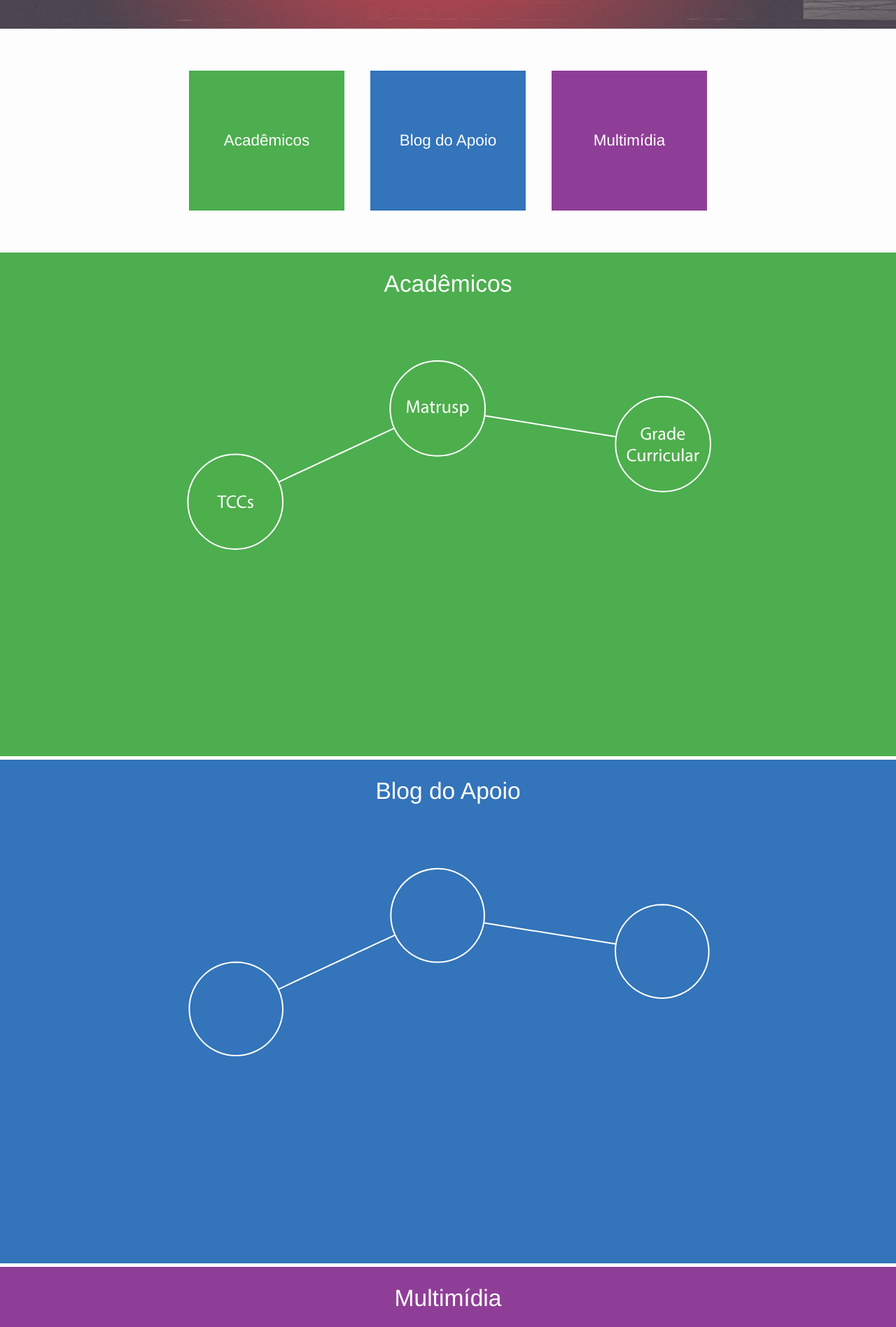
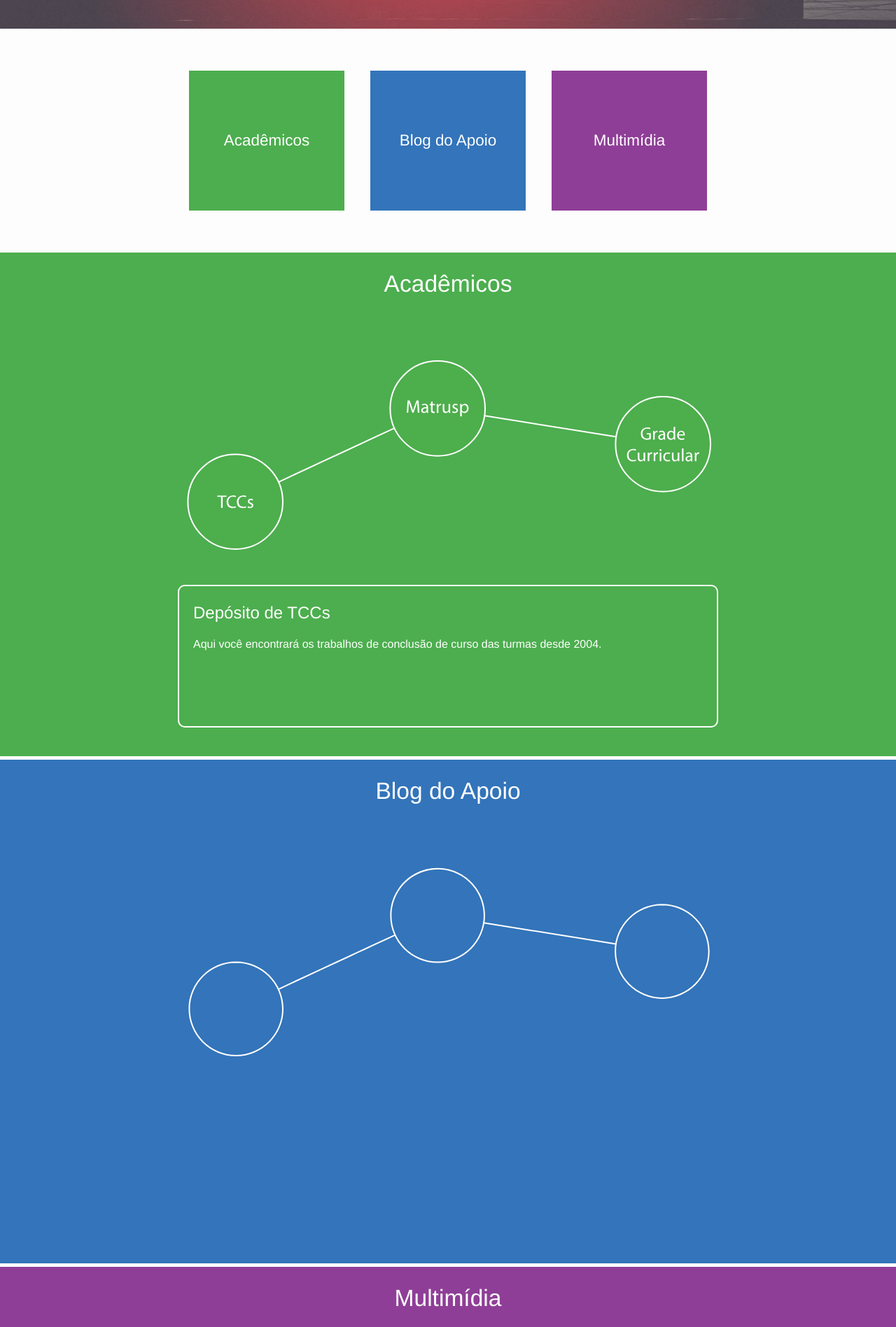
Before and after one commit to nathanPro/ApoioAoBCC, a Jekyll site: the page built from index.html, in a window 1280 px wide. Shown: the part 510-2407 px from the top of the page at 70% size. Built offline with Jekyll 4.4.1, drawn with Linux system fonts in a browser that asks for light colours.

Commit message:
Feita div que ficara invisivel

```diff
--- a/_sass/_layout.scss
+++ b/_sass/_layout.scss
@@ -313,6 +313,17 @@
             max-width:769px;
             margin:auto;
         }
+        .descricao {
+            width: 60%;
+            margin: auto;
+            color: white;
+            border: 2px solid white;
+            border-radius: 10px;
+            margin-top: 40px;
+
+            h4 {font-size: 1.5em; margin-left: 20px; margin-top: 20px;}
+            p {margin-left: 20px;}
+        }
     }
 
     #academicos {
@@ -338,6 +349,11 @@
             border-radius: 100px;
         }
 
+        #da1 {
+            display:block;
+            height: 200px;
+        }
+
     }
     #blog {
         background-color: $cor2;
--- a/index.html
+++ b/index.html
@@ -38,7 +38,7 @@
             <h1>Acadêmicos</h1>
 
             <div class="grafo">
-                <a href="http://google.com"><div class="cover1" ></div></a><div class="cover2"></div>
+                <a href="http://google.com"><div class="cover1" id="ga1"></div></a><div class="cover2"></div>
                 <svg xmlns="http://www.w3.org/2000/svg" xmlns:xlink="http://www.w3.org/1999/xlink" version="1.1" id="Layer_1" x="0px" y="0px" width="768.631px" height="278px" viewBox="0 0 768.631 278" enable-background="new 0 0 768.631 278" xml:space="preserve">
 <circle fill="#4DAE4C" stroke="#FFFFFF" stroke-width="2" stroke-miterlimit="10" cx="80.2" cy="206.2" r="67.8"/>
 <circle fill="#4DAE4C" stroke="#FFFFFF" stroke-width="2" stroke-miterlimit="10" cx="369.2" cy="72.9" r="67.8"/>
@@ -82,6 +82,11 @@
 
             </div>
 
+            <div class="descricao" id="da1">
+                <h4>Depósito de TCCs</h4>
+                <p>Aqui você encontrará os trabalhos de conclusão de curso das turmas desde 2004.</p>
+            </div>
+
         </div>
         <div class="section" id="blog">
             <h1>Blog do Apoio</h1>
```
